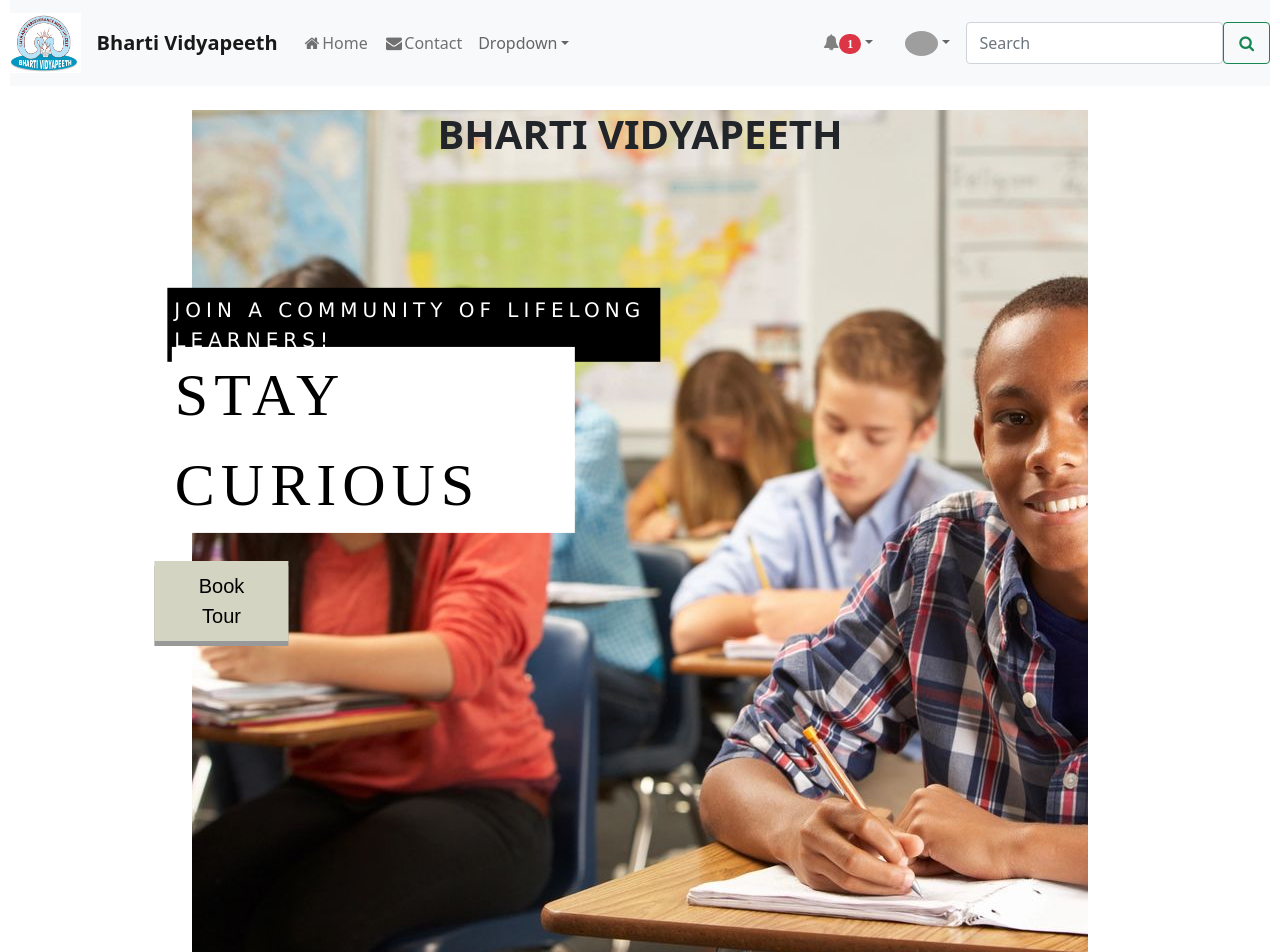
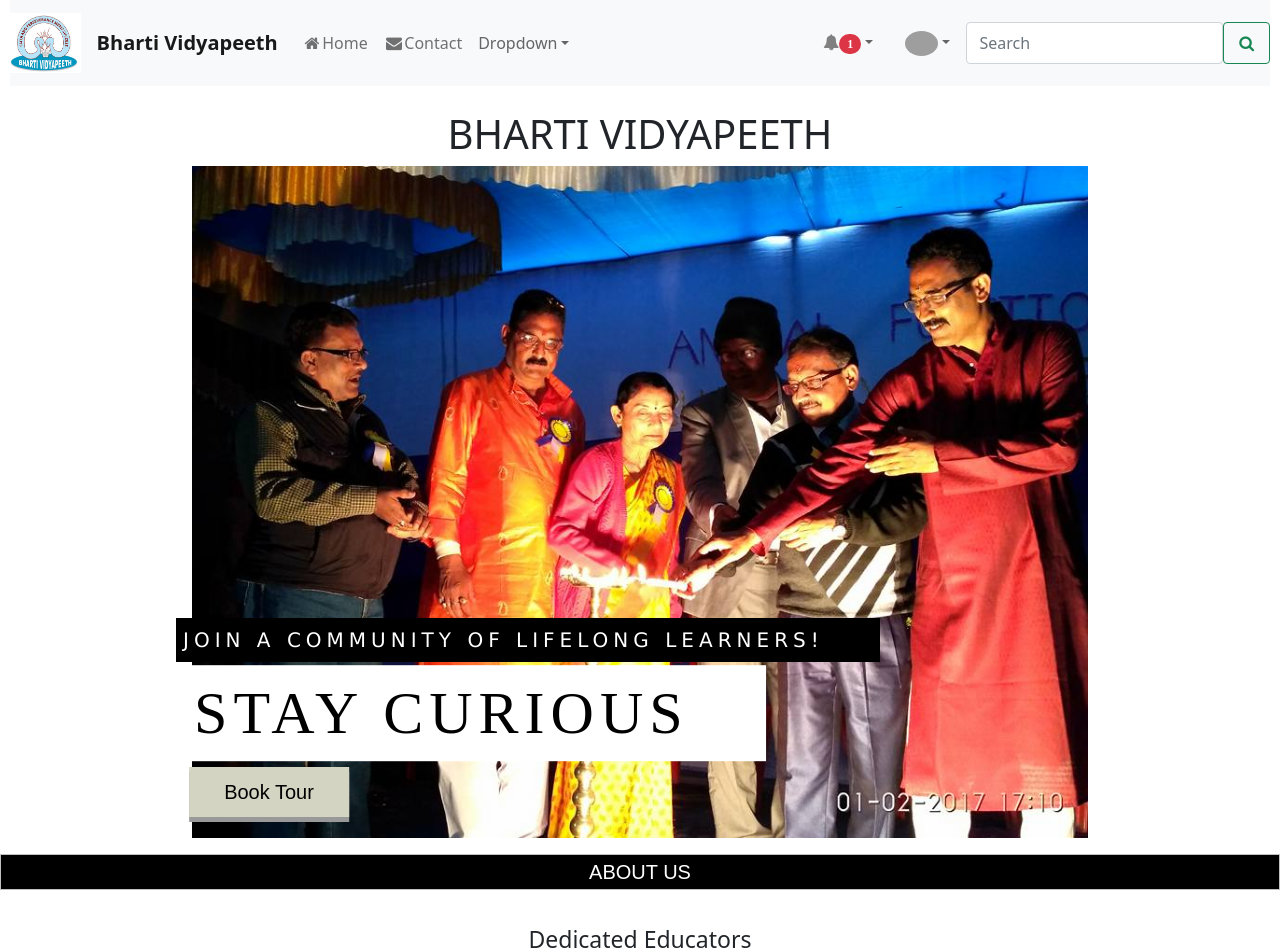
Before and after one commit to SatyamAnand98/BhartiVidyapeeth, a React (Create React App) app: page /home in a window 1280 px wide. Shown: the top 952 px of the page. Built offline with nearby package versions, Linux system fonts and the light colour scheme; grey boxes are pictures that could not be loaded.

Commit message:
styling changed

```diff
--- a/src/App.css
+++ b/src/App.css
@@ -56,41 +56,44 @@
 }
 
 .footer{
+  position: relative;
   background-color:rgb(224, 224, 224);
+}
+
+.leftCenter2{
+  position: relative;
+  margin-right: 45%;
+  /* margin-top: 10px; */
+  text-align: left;
+  font-family: Verdana, Geneva, Tahoma, sans-serif;
+  letter-spacing: 5px;
+  /* padding: 3px 4px; */
+  font-size:20px;
+  word-wrap: break-word;
+  transform: translate(25%, -500%);
+  background-color:black;
+  color: white;
 }
 
 .leftCenter{
   position: relative;
-  margin-right: 45%;
-  margin-top: 17%;
-  text-align: left;
-  font-family: Verdana, Geneva, Tahoma, sans-serif;
-  letter-spacing: 5px;
-  padding: 7px;
-  font-size:20px;
-  transform: translate(-5%, -30%);
-  background-color:black;
-  color: white;
-}
-
-.leftCenter2{
-  position: relative;
   margin-right: 55%;
-  margin-top: 15px;
+  margin-top: 4px;
   text-align: left;
   font-family: "Times New Roman";
   letter-spacing: 6px;
-  padding: 3px;
+  padding: 3px 4px;
   font-size:60px;
-  transform: translate(-5%, -28%);
+  transform: translate(33%, -230%);
   background-color:white;
   color: black;
 }
 
-.contactNo:hover, .contactNo{
+.contactNo{
   position: relative;
-  margin-right: 85%;
-  transform: translate(-28%, -30%);
+  margin-right: 43%;
+  margin-top: 10px;
+  transform: translate(-60%, -450%);
   padding: 10px 35px;
   font-size: 20px;
   font-family: sans-serif;
@@ -98,25 +101,34 @@
   text-decoration: none;
   /* color: inherit; */
 
-  display: inline-block;
-  cursor: pointer;
-  text-align: center;
-  text-decoration: none;
-  outline: none;
+  /* display: inline-block; */
+  /* cursor: pointer; */
+  /* word-wrap: break-word; */
+  /* text-align: center; */
+  /* text-decoration: none; */
+  /* outline: none; */
   color: #000;
   border: none;
   box-shadow: 0 5px #999;
   /* border-radius: 5px; */
 }
 
+.aboutus{
+  width: auto
+}
 
 .aboutHeading{
   background-color: black;
   color: white;
+  width: auto;
   font-family: sans-serif;
-  margin-left: 46%;
-  margin-right:46%;
-  padding: 5px 8px;
+  /* margin-left: auto;
+  margin-right: auto; */
+  display: flex;
+  justify-content: center;
+  text-align: center;
+  padding: 5px;
+  border: 1px solid silver;
 }
 
 .DecriptionHeading{
@@ -124,9 +136,13 @@
 }
 
 .home{
-  width:70%;
-  height: 854px;
-  background-image: url(../src/images/childImage.jpeg);
-  background-repeat: no-repeat;
+  position: relative;
+  align-items: center;
+  width: 100%;
+  height: 720px;
   margin:0 auto;
+  /* background-color: blue; */
+  /* background-image: url(../src/images/school1.jpg); */
+  /* background-position: center; */
+  /* background-repeat: no-repeat; */
 }
--- a/src/Components/AboutUs/AboutUs.js
+++ b/src/Components/AboutUs/AboutUs.js
@@ -3,10 +3,12 @@
 export default class AboutUs extends Component {
     render(){
         return(
-            <div classNmae="aboutus">
-                <h5 className="aboutHeading">ABOUT US</h5>
-                <br></br>
-                <p className="DecriptionHeading">Dedicated Educators</p>
+            <div className="aboutus">
+                <section>
+                    <h5 className="aboutHeading">ABOUT US</h5>
+                    <br></br>
+                    <p className="DecriptionHeading">Dedicated Educators</p>
+                </section>
             </div>
         )
     }
--- a/src/Components/Home/Home.js
+++ b/src/Components/Home/Home.js
@@ -1,17 +1,25 @@
 import React, { Component } from 'react';
-import childImage from '../../images/childImage.jpeg';
+import AboutUs from '../AboutUs/AboutUs';
 
 export default class Home extends Component {
     render(){
         return(
-            <div className="home">
-                <h1><b>BHARTI VIDYAPEETH</b></h1>
-                {/* <img src="childImage.jpeg" alt="child" className="home" style={{"width":"80%"}} /> */}
-                <div className="leftCenter">JOIN A COMMUNITY OF LIFELONG LEARNERS!</div>
-                <div className="leftCenter2">STAY CURIOUS</div>
-                <a href="tel:+918271555938"type="button" className="contactNo ">Book Tour</a>
-                {/* <button type="button" class="btn-lg contactNo" onClick={() => { "tel:+1-555-555-1212"}}>BOOK TOUR</button> */}
-            </div>
+            <>
+                <section>
+                    <div className="home">
+                        <h1>BHARTI VIDYAPEETH</h1>
+                        <img src="school1.jpg" alt="child" style={{"width":"70%"}} />
+                        <div className="leftCenter2" style={{
+                            "background-color":"black", "color": "white", "font-family": ["Verdana", "Geneva", "Tahoma", "sans-serif"], "letter-spacing": "5px",  "padding": "7px",  "font-size":"20px"
+                        }}>JOIN A COMMUNITY OF LIFELONG LEARNERS!</div>
+                        <div className="leftCenter">STAY CURIOUS</div>
+                        <a href="tel:+918271555938"type="button" className="contactNo">Book Tour</a>
+                        {/* <button type="button" class="btn-lg contactNo" onClick={() => { "tel:+1-555-555-1212"}}>BOOK TOUR</button> */}
+                    </div>
+                    <br></br>
+                    <AboutUs />
+                </section>
+            </>
         )
     }
 }
--- a/src/Components/Routing.js
+++ b/src/Components/Routing.js
@@ -8,9 +8,9 @@
 function Routing() {
     return(
         <div className="App">
+            <Header />
             <Router>
                 <div>
-                    <Header />
                     <br></br>
                     <Switch>
                         <Route path="/login" component={PageNotFound} />
@@ -18,9 +18,9 @@
                         <Route path="/contact" component={AboutUs} />
                     </Switch>
                     <br></br>
-                    <Footer />
                 </div>
             </Router>
+            <Footer />
         </div>
     )
 }
```
Also changed, not shown: public/school1.jpg (added), src/images/school1.jpg (added).
